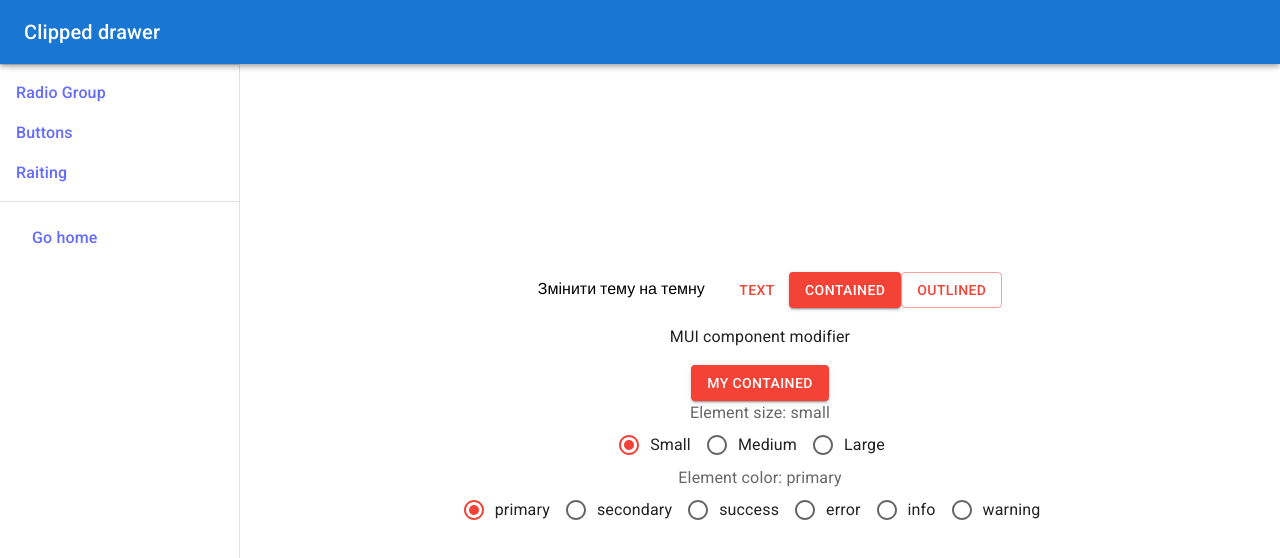
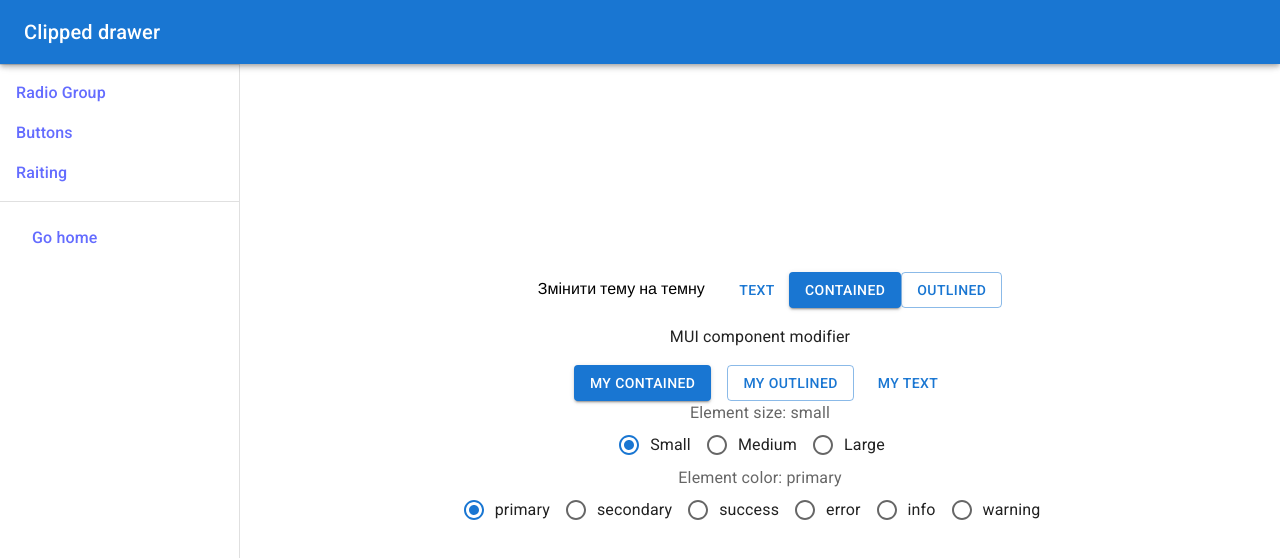
Before and after one commit to ybabenkoJapp/react-tutorial-and-components, a React (Vite) app: page / in a window 1280 px wide. Shown: the top 558 px of the page. Built offline with nearby package versions, Linux system fonts and the light colour scheme; a web font is replaced by a local one.

Commit message:
refactor(App.tsx): remove theme and methods from app component

```diff
--- a/src/App.tsx
+++ b/src/App.tsx
@@ -1,17 +1,13 @@
-import * as React from "react";
 import "./App.css";
 import "@fontsource/roboto/300.css";
 import "@fontsource/roboto/400.css";
 import "@fontsource/roboto/500.css";
 import "@fontsource/roboto/700.css";
-import { ThemeProvider, createTheme } from "@mui/material/styles";
 import { MyThemeProvider } from "./buildInHooks/ThemeContext";
 import ThemedButton from "./components/ThemedButton";
-import { green, red } from "@mui/material/colors";
 import { Button } from "@mui/material";
 import BasicButton from "./components/BasicButton";
 import MuiComponentModifier from "./components/MuiComponentModifier";
-import { useState } from "react";
 // import { deepmerge } from "@mui/utils"; // commented for a while
 
 // logic in app.tsx - should be moved to a custom context
@@ -35,149 +31,19 @@ interface MyCustomTheme {
   };
 }
 export default function App() {
-  const [myTheme, setMyTheme] = useState<MyCustomTheme>({
-    palette: {
-      primary: {
-        main: red[500],
-      },
-    },
-    components: {
-      // Name of the component
-      MuiButton: {
-        styleOverrides: {
-          // Name of the slot
-          root: {
-            // Some CSS
-            // fontSize: "5rem",
-            variants: [
-              {
-                props: { variant: "outlined" },
-                style: {
-                  // borderWidth: "31px",
-                },
-              },
-            ],
-          },
-        },
-      },
-    },
-  });
-
-  const theme = createTheme(myTheme);
-
-  function onClickUpdateThemeHandler() {
-    setMyTheme({
-      ...myTheme,
-      palette: {
-        primary: {
-          main: green[800],
-        },
-      },
-    });
-  }
-
-  function onThemeChangeHandler(theme: unknown) {
-    type MyObjectStyleChanger = {
-      type: "sizeChange" | "colorChange";
-      value: string;
-    };
-
-    let output;
-
-    if (
-      typeof theme === "object" &&
-      theme !== null &&
-      Object.keys(theme).length > 0
-    ) {
-      const myObjectStyleChanger = theme as MyObjectStyleChanger;
-
-      switch (myObjectStyleChanger.type) {
-        case "sizeChange": {
-          output = {
-            components: {
-              // Name of the component
-              MuiButton: {
-                styleOverrides: {
-                  // Name of the slot
-                  root: {
-                    // Some CSS
-                    size: myObjectStyleChanger.value,
-                    // backgroundColor: "#121212",
-                    variants: [
-                      {
-                        props: { variant: "outlined" },
-                        style: {
-                          // size: theme,
-                          color: "#121212",
-                        },
-                      },
-                    ],
-                  },
-                },
-              },
-            },
-          };
-          break;
-        }
-        case "colorChange": {
-          output = {
-            components: {
-              // Name of the component
-              MuiButton: {
-                styleOverrides: {
-                  // Name of the slot
-                  root: {
-                    // Some CSS
-                    backgroundColor: "#121212",
-                    color: myObjectStyleChanger.value,
-                    variants: [
-                      {
-                        props: { variant: "outlined" },
-                        style: {},
-                      },
-                    ],
-                  },
-                },
-              },
-            },
-          };
-          break;
-        }
-        default:
-          console.log("Unknown type");
-          break;
-      }
-
-      if (output && Object.keys(output).length > 0) {
-        setMyTheme({
-          ...myTheme,
-          components: {
-            ...myTheme.components,
-            ...output.components,
-          },
-        });
-      }
-    }
-  }
-
   return (
     <div>
-      <ThemeProvider theme={theme}>
       <MyThemeProvider>
         <ThemedButton />
-          <Button variant="text" onClick={onClickUpdateThemeHandler}>
-            Text
-          </Button>
+        <Button variant="text">Text</Button>
         <Button variant="contained">Contained</Button>
         <Button variant="outlined">Outlined</Button>
-          <MuiComponentModifier
-            onThemeChange={onThemeChangeHandler}
-            size="small"
-          >
+        <MuiComponentModifier>
           <BasicButton variant="contained" children="My contained" />
+          <Button variant="outlined" children="My outlined" />
+          <Button variant="text" children="My text" />
         </MuiComponentModifier>
       </MyThemeProvider>
-      </ThemeProvider>
     </div>
   );
 }
```
Lines whose indentation alone changed are shown as unchanged.
